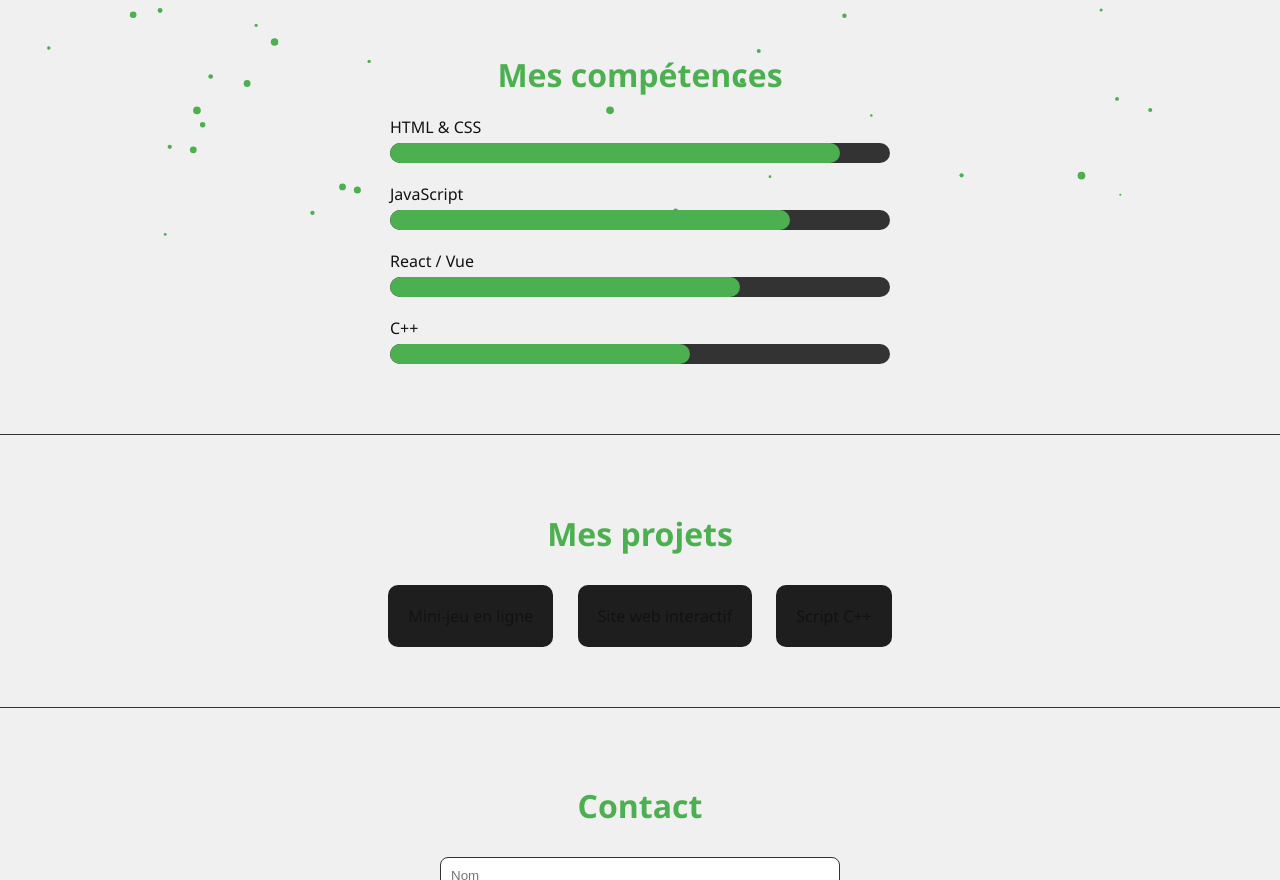
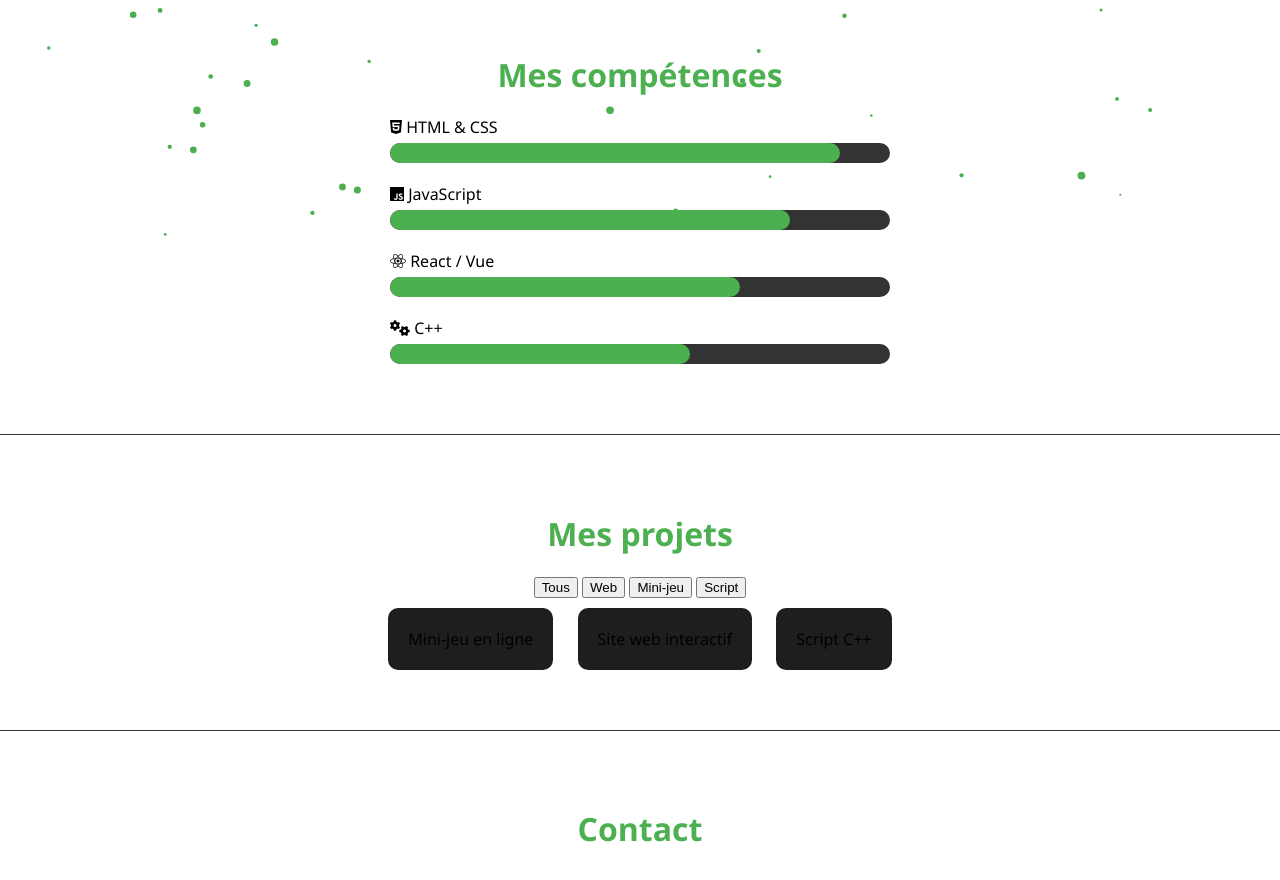
Before and after one commit to stigle/PortFolioMaze, a plain HTML site: page index.html in a window 1280 px wide. Shown: the part 553-1433 px from the top of the page. Drawn offline with Linux system fonts and the light colour scheme.

Commit message:
Update index.html

```diff
--- a/index.html
+++ b/index.html
@@ -5,8 +5,9 @@
     <meta name="viewport" content="width=device-width, initial-scale=1.0">
     <title>Portfolio de Melbyn</title>
     <link rel="stylesheet" href="style.css">
+    <script src="https://kit.fontawesome.com/a076d05399.js" crossorigin="anonymous"></script>
 </head>
-<body class="light">
+<body>
 
     <!-- Canvas pour particules -->
     <canvas id="bg-canvas"></canvas>
@@ -37,36 +38,44 @@
     <section id="competences" class="fade-in">
         <h2>Mes compétences</h2>
         <div class="skill">
-            <span>HTML & CSS</span>
+            <span><i class="fab fa-html5"></i> HTML & CSS</span>
             <div class="skill-bar"><div class="skill-fill" data-width="90%"></div></div>
         </div>
         <div class="skill">
-            <span>JavaScript</span>
+            <span><i class="fab fa-js"></i> JavaScript</span>
             <div class="skill-bar"><div class="skill-fill" data-width="80%"></div></div>
         </div>
         <div class="skill">
-            <span>React / Vue</span>
+            <span><i class="fab fa-react"></i> React / Vue</span>
             <div class="skill-bar"><div class="skill-fill" data-width="70%"></div></div>
         </div>
         <div class="skill">
-            <span>C++</span>
+            <span><i class="fas fa-cogs"></i> C++</span>
             <div class="skill-bar"><div class="skill-fill" data-width="60%"></div></div>
         </div>
     </section>
 
     <section id="projets" class="fade-in">
         <h2>Mes projets</h2>
-        <div class="project-card">Mini-jeu en ligne</div>
-        <div class="project-card">Site web interactif</div>
-        <div class="project-card">Script C++</div>
+        <div class="filters">
+            <button data-filter="all">Tous</button>
+            <button data-filter="web">Web</button>
+            <button data-filter="mini-jeu">Mini-jeu</button>
+            <button data-filter="script">Script</button>
+        </div>
+        <div class="project-container">
+            <div class="project-card" data-category="mini-jeu">Mini-jeu en ligne</div>
+            <div class="project-card" data-category="web">Site web interactif</div>
+            <div class="project-card" data-category="script">Script C++</div>
+        </div>
     </section>
 
     <section id="contact" class="fade-in">
         <h2>Contact</h2>
-        <form id="contact-form">
-            <input type="text" id="name" placeholder="Nom" required>
-            <input type="email" id="email" placeholder="Email" required>
-            <textarea id="message" placeholder="Message" required></textarea>
+        <form id="contact-form" action="https://formspree.io/f/yourformid" method="POST">
+            <input type="text" name="name" placeholder="Nom" required>
+            <input type="email" name="email" placeholder="Email" required>
+            <textarea name="message" placeholder="Message" required></textarea>
             <button type="submit">Envoyer</button>
         </form>
         <p id="form-status"></p>
```
